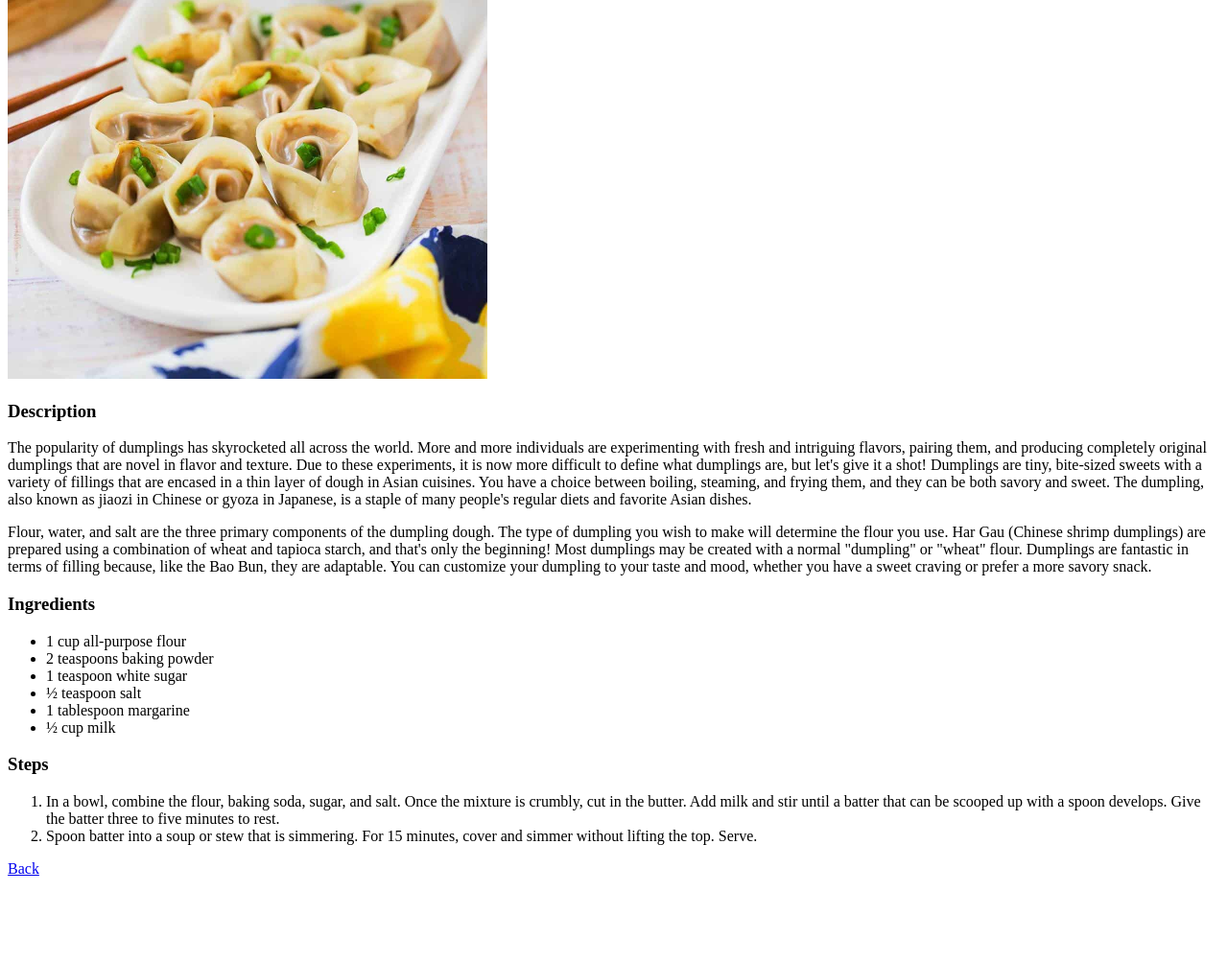
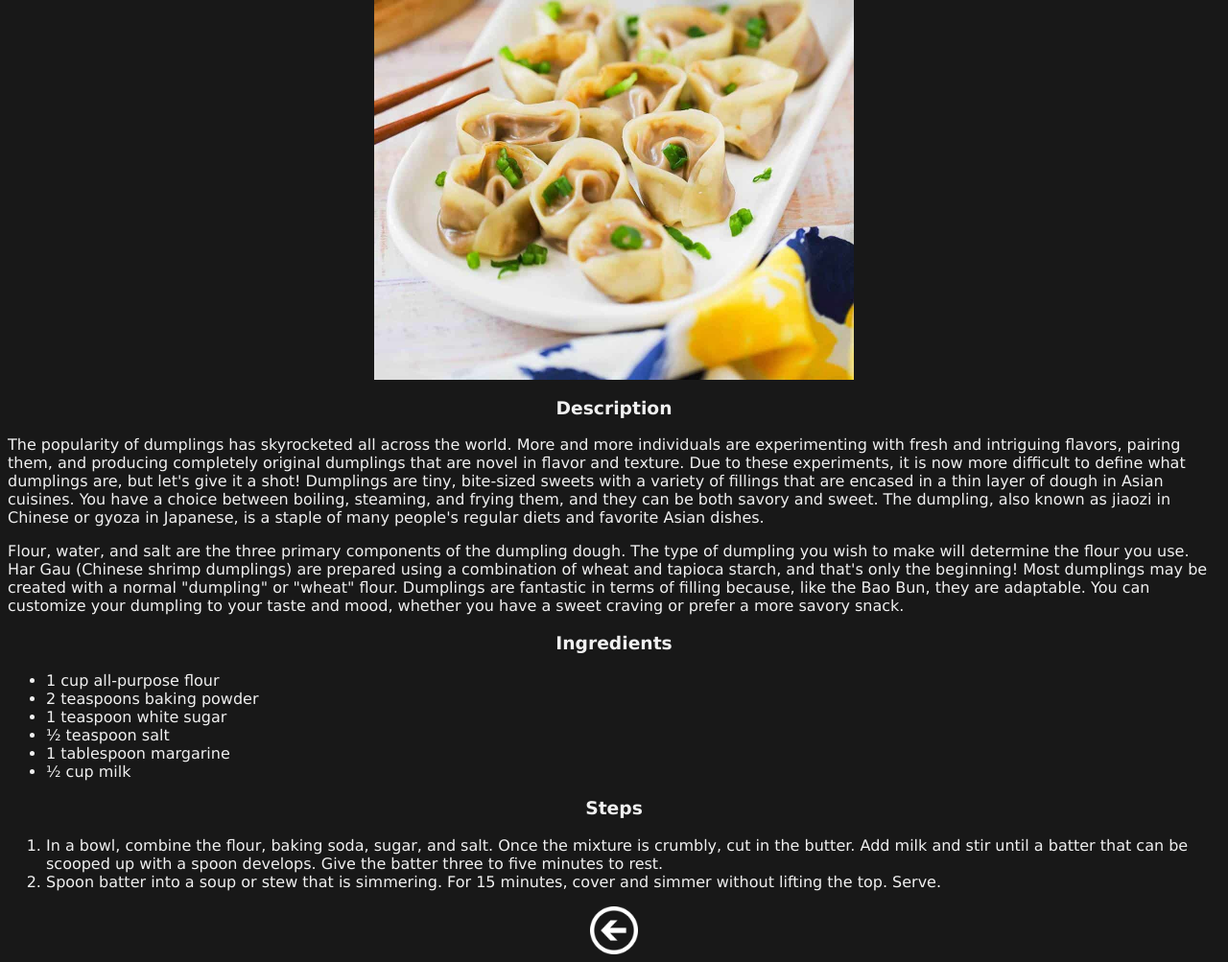
Before and after one commit to Arsalan56/odin-recipes, a plain HTML site: page recipes/dumpling.html in a window 1280 px wide. Shown: the part 185-1188 px from the top of the page at 96% size. Before the commit the page ends 1108 px from the top, so only its background shows below. Drawn offline with Linux system fonts and the light colour scheme.

Commit message:
Style all recipe pages
All recipe pages are styled using CSS. Specifically, headings and images
are centered, background is dark, text is white, and the back buttons
are all changed to an image of a back button.

```diff
--- a/recipes/dumpling.html
+++ b/recipes/dumpling.html
@@ -6,7 +6,7 @@
     <link rel="stylesheet" href="./recipe-style.css">
 </head>
     <h1>Dumpling</h1>
-    <img src="../recipe-img/dumpling.jpeg" height="500" alt="Image of Dumpling">
+    <img src="../recipe-img/dumpling.jpeg" alt="Image of Dumpling">
 
     <h3>Description</h3>
     <p>The popularity of dumplings has skyrocketed all across the world. More and more individuals are experimenting with fresh and intriguing flavors, pairing them, and producing completely original dumplings that are novel in flavor and texture. Due to these experiments, it is now more difficult to define what dumplings are, but let's give it a shot! Dumplings are tiny, bite-sized sweets with a variety of fillings that are encased in a thin layer of dough in Asian cuisines. You have a choice between boiling, steaming, and frying them, and they can be both savory and sweet. The dumpling, also known as jiaozi in Chinese or gyoza in Japanese, is a staple of many people's regular diets and favorite Asian dishes.</p>
@@ -28,7 +28,7 @@
         <li>Spoon batter into a soup or stew that is simmering. For 15 minutes, cover and simmer without lifting the top. Serve.</li>
     </ol>
 
-    <a href="../index.html">Back</a>
+    <a href="../index.html"><img src="../recipe-img/back-button.png" id="back"></a>
 <body>
 </body>
 </html>
--- a/recipes/recipe-style.css
+++ b/recipes/recipe-style.css
@@ -0,0 +1,22 @@
+* {
+    background-color: #181818;
+    color: rgb(240, 240, 240);
+    font-family:Verdana, Tahoma, sans-serif;
+}
+
+h1, h3 {
+    text-align: center;
+}
+
+img {
+    height: auto;
+    width: 500px;
+    display: block;
+    margin-left: auto;
+    margin-right: auto;
+}
+
+#back {
+    height: 50px;
+    width: auto;
+}
```
Also changed, not shown: recipes/lambKabob.html (+2 -2 lines), recipes/pulao.html (+2 -2 lines), recipe-img/back-button.png (added).
